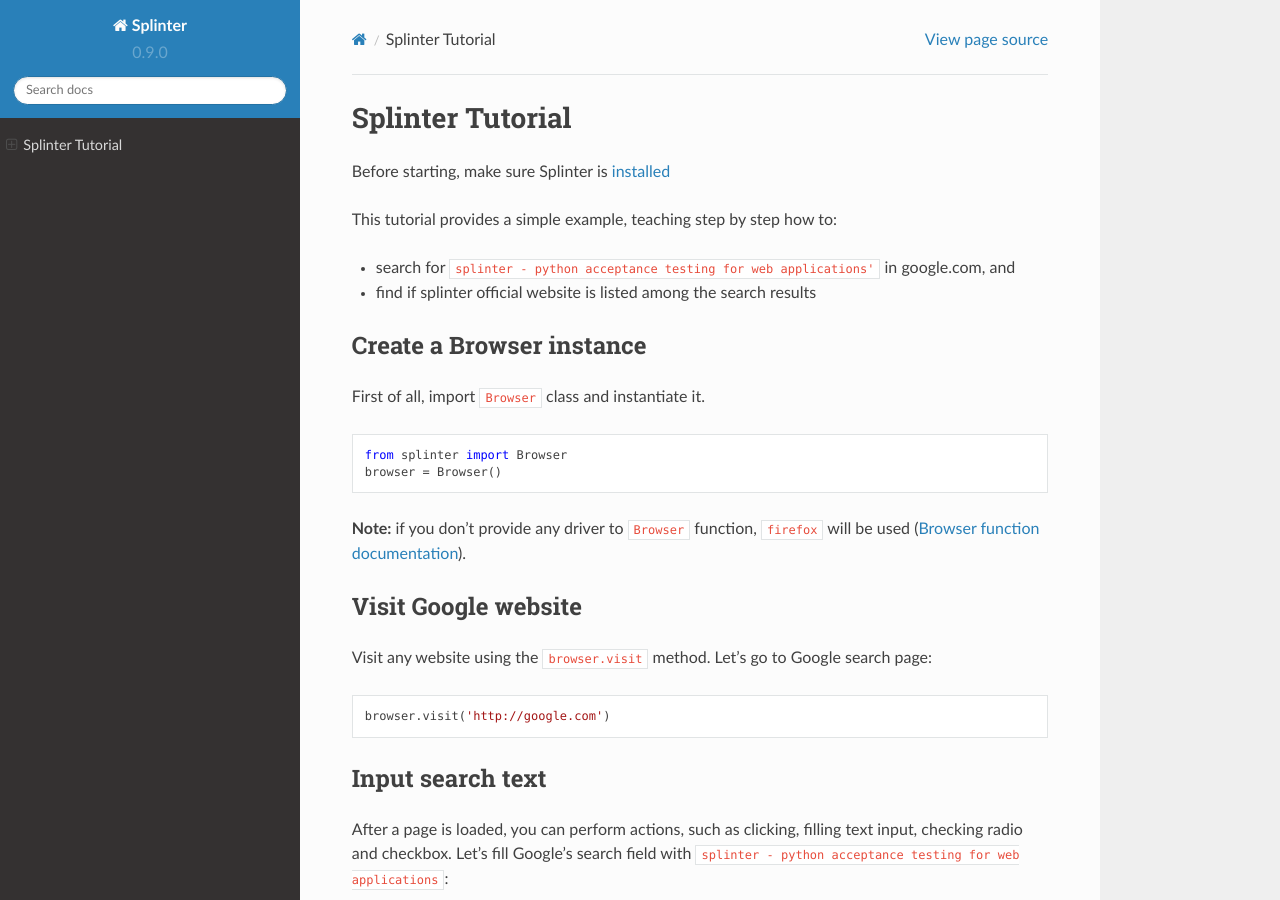
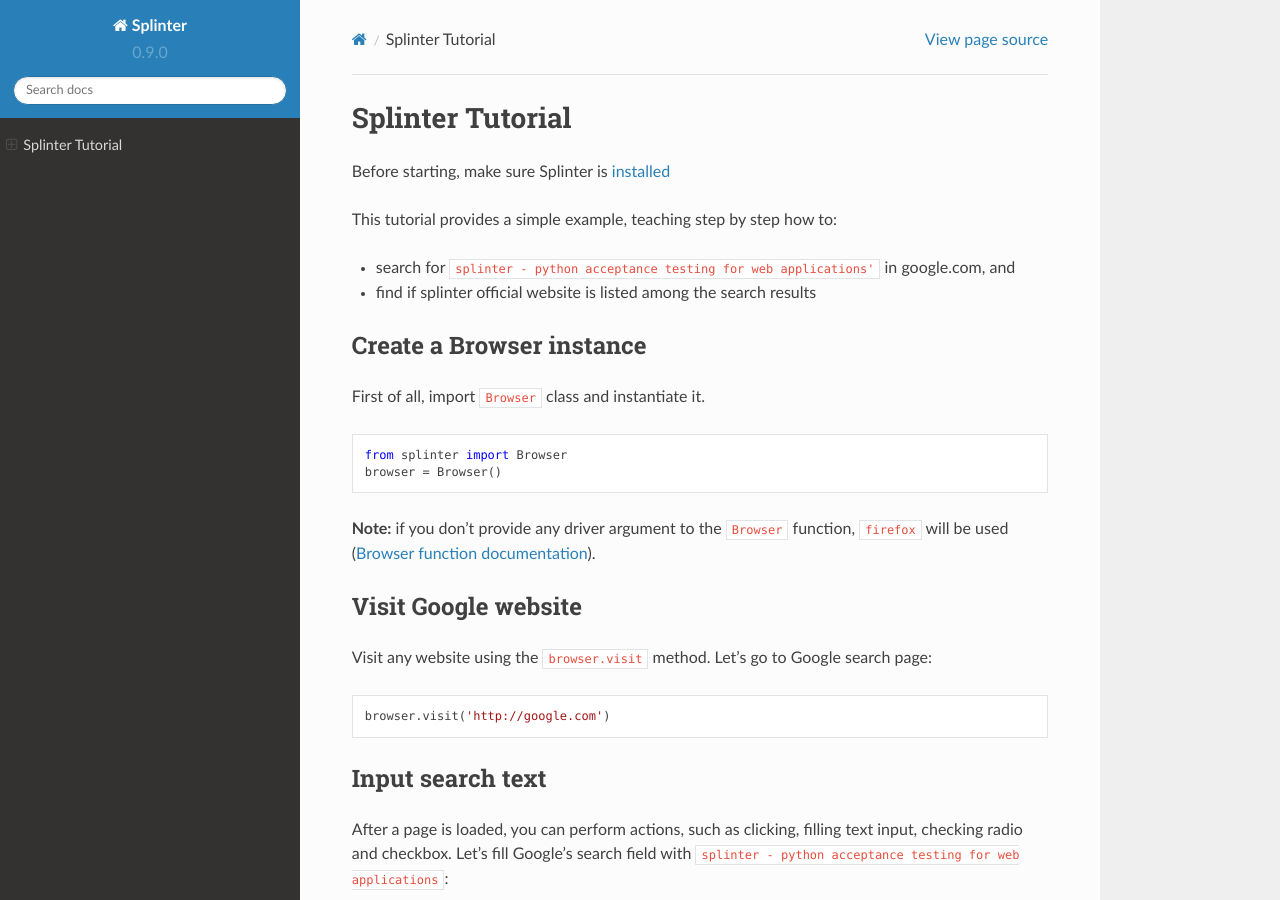
Before and after one commit to cobrateam/splinter, a Sphinx documentation site: the page built from docs/tutorial.rst, in a window 1280 px wide and 900 px high. Built offline with Sphinx 7.4.7 and the Read the Docs theme 2.0.0, drawn with Linux system fonts in a browser that asks for light colours.

Commit message:
update wording and readme
Change wording for the note under the sample code.

Added the note to the readme as well so it's easily available to new
users wanting to try splinter out.

```diff
--- a/README.rst
+++ b/README.rst
@@ -28,6 +28,9 @@
        print "No, it wasn't found... We need to improve our SEO techniques"
 
    browser.quit()
+
+**Note:** if you don't provide any driver argument to the ``Browser`` function, ``firefox`` will be used (`Browser function documentation <https://splinter.readthedocs.io/en/latest/api/driver-and-element-api.html>`_).
+
 `What's new in splinter? <https://splinter.readthedocs.io/en/latest/news.html>`_
 
 First steps
--- a/docs/tutorial.rst
+++ b/docs/tutorial.rst
@@ -29,7 +29,7 @@
     from splinter import Browser
     browser = Browser()
 
-**Note:** if you don't provide any driver to ``Browser`` function, ``firefox`` will be used (`Browser function documentation <https://splinter.readthedocs.io/en/latest/api/driver-and-element-api.html>`_).
+**Note:** if you don't provide any driver argument to the ``Browser`` function, ``firefox`` will be used (`Browser function documentation <https://splinter.readthedocs.io/en/latest/api/driver-and-element-api.html>`_).
 
 
 Visit Google website
```
